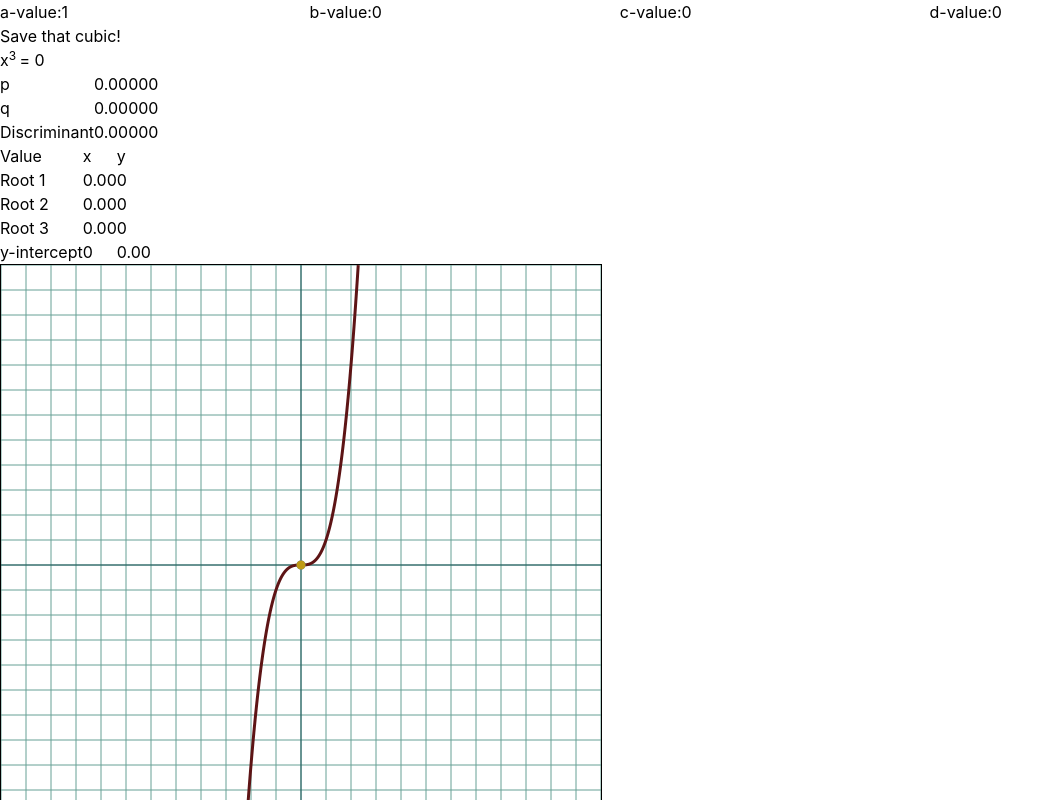
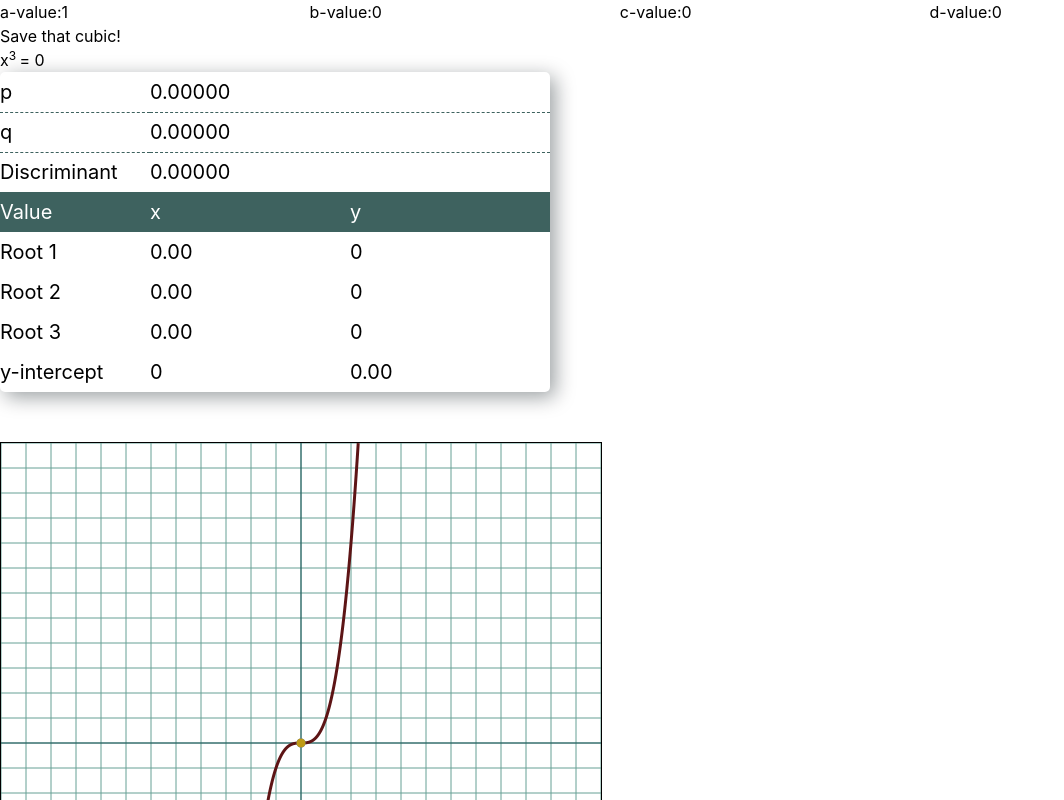
Before and after one commit to IzzyZeee/assignment3, a React (Vite) app: page / in a window 1280 px wide. Shown: the top 800 px of the page, without its empty margins (0-1064 px from the left). Built offline with nearby package versions, Linux system fonts and the light colour scheme.

Commit message:
Did CSS for the table (ITS POSITION NEEDS WORK THO

```diff
--- a/src/Components/CubicTable.tsx
+++ b/src/Components/CubicTable.tsx
@@ -49,55 +49,65 @@ export default function CubicEquation
     }, [coefficients]); // useEffect's second parameter [] means it'll only run when [] udpates
 
     return (
-      <div>
-        <table>
-          <tr>
-            <td>p</td>
-            <td>
+      <div style={{"width":"550px","marginBottom":"50px","borderRadius":"5px","boxShadow":"5px 5px 20px rgba(1, 14, 19, 0.4)","backgroundColor":"rgba(255, 255, 255)"}}>
+        <table style={{"fontSize":"20px"}}>
+          <tr style={{"height":"40px"}}>
+            <td style={{"width":"150px","borderBottom":"1px dashed rgba(62, 98, 95)"}}>
+              p
+            </td>
+            <td style={{"width":"400px","borderBottom":"1px dashed rgba(62, 98, 95)"}}>
               {p_val}
             </td>
           </tr>
-          <tr>
-            <td>q</td>
-            <td>
+          <tr style={{"height":"40px"}}>
+            <td style={{"borderBottom":"1px dashed rgba(62, 98, 95)"}}>
+              q
+            </td>
+            <td style={{"borderBottom":"1px dashed rgba(62, 98, 95)"}}>
               {q_val}
             </td>
           </tr>
-          <tr>
+          <tr style={{"height":"40px"}}>
             <td>Discriminant</td>
             <td>
               {delta_val}
             </td>
           </tr>
         </table>
-        <table>
-          <tr>
-            <td>Value</td>
-            <td>x</td>
-            <td>y</td>
+        <table style={{"fontSize":"20px"}}>
+          <tr style={{"width":"100px","height":"40px","color":"rgba(255, 255, 255)","backgroundColor":"rgba(62, 98, 95)"}}>
+            <td style={{"width":"150px"}}>
+              Value
+            </td>
+            <td style={{"width":"200px"}}>
+              x
+            </td>
+            <td style={{"width":"200px"}}>
+              y
+            </td>
           </tr>
-          <tr>
+          <tr style={{"height":"40px"}}>
             <td>Root 1</td>
             <td>
               {x1}
             </td>
             <td>0</td>
           </tr>
-          <tr>
+          <tr style={{"height":"40px"}}>
             <td>Root 2</td>
             <td>
               {x2}
             </td>
             <td>0</td>
           </tr>
-          <tr>
+          <tr style={{"height":"40px"}}>
             <td>Root 3</td>
             <td>
               {x3}
             </td>
             <td>0</td>
           </tr>
-          <tr>
+          <tr style={{"height":"40px"}}>
             <td>y-intercept</td>
             <td>0</td>
             <td>
@@ -107,66 +117,4 @@ export default function CubicEquation
         </table>
       </div>
     )
-
-// Below is including original classes (to make putting inline CSS easier later)
-
-    // return (
-    //     <div>
-    //       <table className="INSERTCSS">
-    //         <tr className="table-row">
-    //           <td className="half-col border-bottom">p</td>
-    //           <td className="half-col border-bottom">
-    //             {p}
-    //           </td>
-    //         </tr>
-    //         <tr className="table-row">
-    //           <td className="border-bottom">q</td>
-    //           <td className="border-bottom">
-    //             {q}
-    //           </td>
-    //         </tr>
-    //         <tr className="table-row">
-    //           <td>Discriminant</td>
-    //           <td>
-    //             {delta}
-    //           </td>
-    //         </tr>
-    //       </table>
-    //       <table className="font">
-    //         <tr className="table-row colored-row" >
-    //           <td className="half-col">Value</td>
-    //           <td className="quarter-col">x</td>
-    //           <td className="quarter-col">y</td>
-    //         </tr>
-    //         <tr className="table-row">
-    //           <td className="border-bottom">Root 1</td>
-    //           <td className="border-bottom">
-    //             {x1}
-    //           </td>
-    //           <td className="border-bottom">0</td>
-    //         </tr>
-    //         <tr className="table-row">
-    //           <td className="border-bottom">Root 2</td>
-    //           <td className="border-bottom">
-    //             {x2}
-    //           </td>
-    //           <td className="border-bottom">0</td>
-    //         </tr>
-    //         <tr className="table-row">
-    //           <td className="border-bottom">Root 3</td>
-    //           <td className="border-bottom">
-    //             {x3}
-    //           </td>
-    //           <td className="border-bottom">0</td>
-    //         </tr>
-    //         <tr className="table-row">
-    //           <td>y-intercept</td>
-    //           <td>0</td>
-    //           <td>
-    //             {d}
-    //           </td>
-    //         </tr>
-    //       </table>
-    //     </div>
-    // )
 }
--- a/src/Functions.tsx
+++ b/src/Functions.tsx
@@ -52,7 +52,3 @@ if (delta === 0) { // Case C: Delta equals 0
 
     return [x1, x2, x3]; // Returns array
 }
-
-export function saveHistory(saves: Coefficient) {
-    return
-}
```
Also changed, not shown: src/App.tsx (+1 -22 lines).
